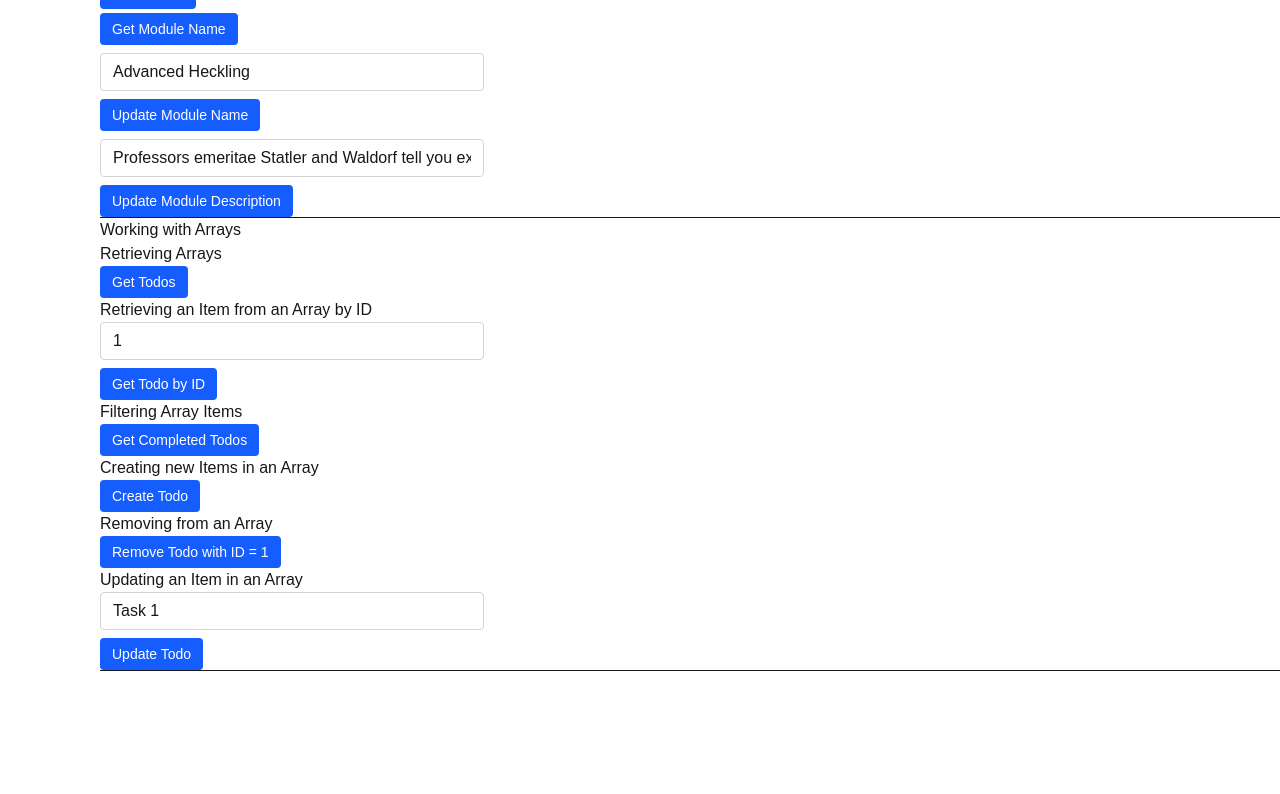
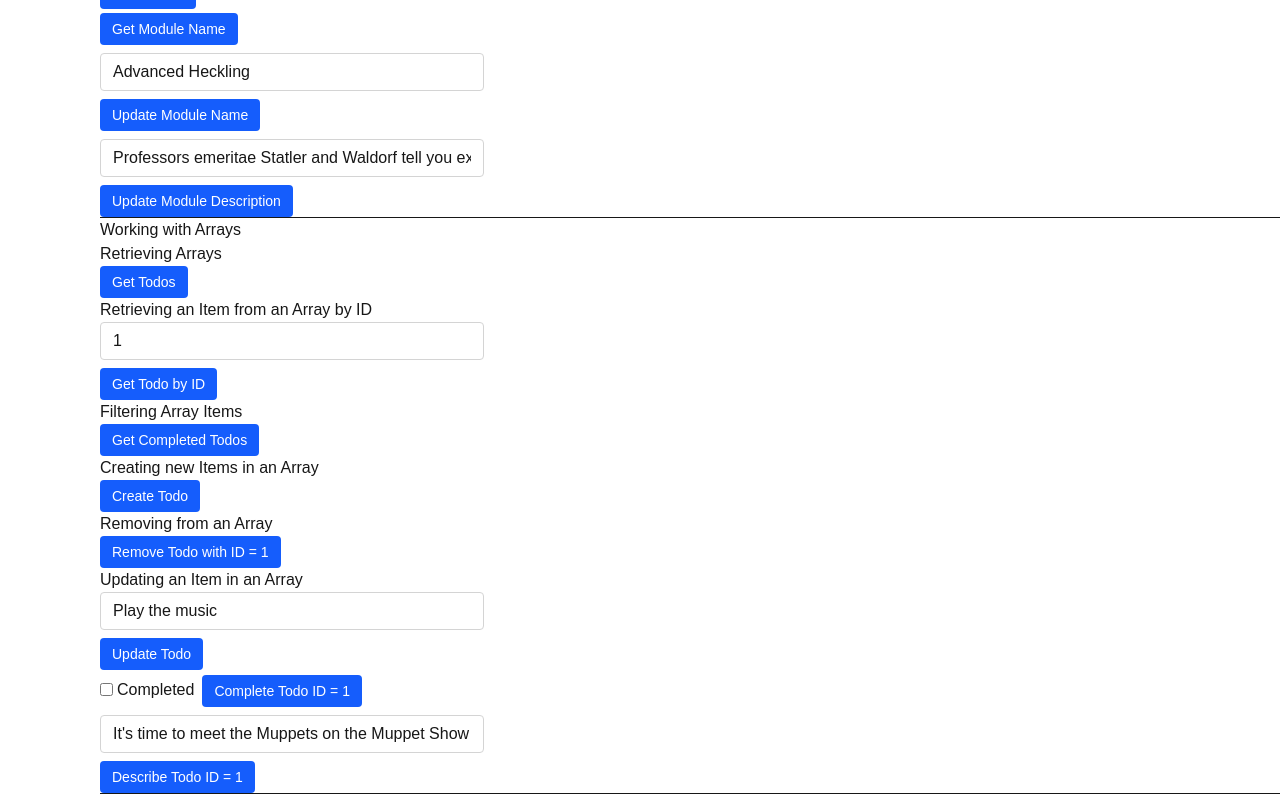
Before and after one commit to rileypk8/webdev-client, a Next.js app: page /labs/lab5 in a window 1280 px wide. Shown: the part 1012-1806 px from the top of the page. Before the commit the page ends 1683 px from the top, so only its background shows below. Built offline with nearby package versions, Linux system fonts and the light colour scheme; no server answers.

Commit message:
a5: 5.2.4.7

```diff
--- a/app/labs/lab5/WorkingWithRemoteArrays.tsx
+++ b/app/labs/lab5/WorkingWithRemoteArrays.tsx
@@ -7,10 +7,17 @@ const HTTP_SERVER = process.env.NEXT_PUBLIC_HTTP_SERVER;
 type TodoForm = {
   id: string;
   title: string;
+  description: string;
+  completed: boolean;
 };
 
 export default function WorkingWithRemoteArrays() {
-  const [todo, setTodo] = useState<TodoForm>({ id: "1", title: "Task 1" });
+  const [todo, setTodo] = useState<TodoForm>({
+    id: "1",
+    title: "Play the music",
+    description: "It's time to meet the Muppets on the Muppet Show tonight",
+    completed: false,
+  });
   const API = `${HTTP_SERVER}/lab5/todos`;
   const input = "mb-2 block w-full max-w-sm rounded border border-neutral-300 px-3 py-1.5";
   const link = "inline-block rounded bg-blue-600 px-3 py-1.5 text-sm text-white";
@@ -57,6 +64,37 @@ export default function WorkingWithRemoteArrays() {
       >
         Update Todo
       </a>
+      <br />
+      <label className="mt-2 mr-2 inline-flex items-center gap-1">
+        <input
+          id="wd-todo-completed"
+          type="checkbox"
+          checked={todo.completed}
+          onChange={(e) => setTodo({ ...todo, completed: e.target.checked })}
+        />
+        Completed
+      </label>
+      <a
+        id="wd-update-todo-completed"
+        className={link}
+        href={`${API}/${todo.id}/completed/${todo.completed}`}
+      >
+        Complete Todo ID = {todo.id}
+      </a>
+      <br />
+      <input
+        id="wd-todo-description"
+        className={`${input} mt-2`}
+        value={todo.description}
+        onChange={(e) => setTodo({ ...todo, description: e.target.value })}
+      />
+      <a
+        id="wd-update-todo-description"
+        className={link}
+        href={`${API}/${todo.id}/description/${encodeURIComponent(todo.description)}`}
+      >
+        Describe Todo ID = {todo.id}
+      </a>
       <hr />
     </div>
   );
```
